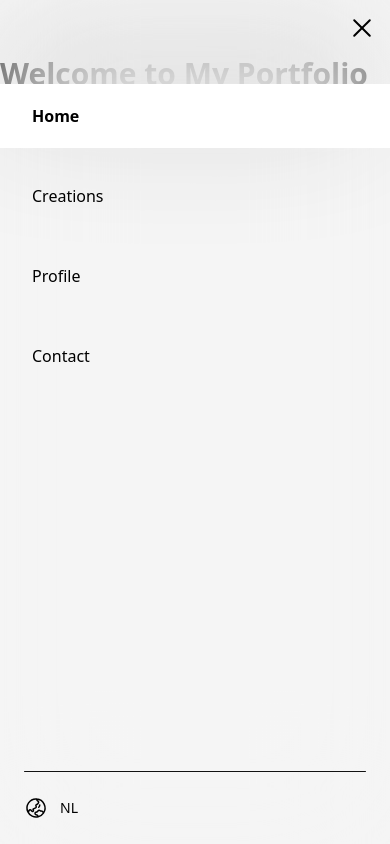
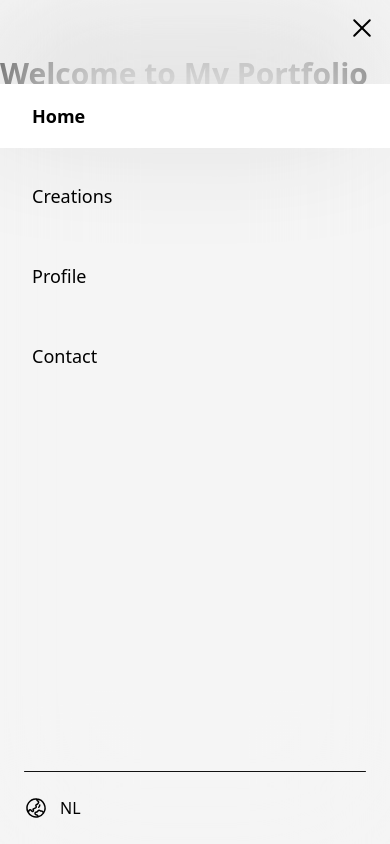
Before and after one commit to mvdgp/portfolio, a React (Vite) app: page /#home in a window 390 px wide. Both pictures are taken after a click on the button "Toggle menu". Built offline with nearby package versions, Linux system fonts and the light colour scheme.

Commit message:
Fix: navigation styling

```diff
--- a/src/components/NavigationBar.jsx
+++ b/src/components/NavigationBar.jsx
@@ -81,7 +81,7 @@ const NavigationBar = ({ activeSection }) => {
                                     href={`#${sectionId}`}
                                     className={`
                                         ${activeSection === sectionId ? 'font-bold bg-white-secondary' : ''}
-                                        h-full flex items-center p-8 md:p-0
+                                        h-full flex items-center p-8 md:p-0 text-lg md:text-base
                                         `}
                                     onClick={() => setIsMenuOpen(false)}
                                 >
--- a/src/components/UtilityBar.jsx
+++ b/src/components/UtilityBar.jsx
@@ -18,7 +18,7 @@ const UtilityBar = ({ setLanguage, currentLanguage }) => {
                     aria-label={utility.label}
                 >
                     {utility.svg}
-                    <span className="ml-2 text-sm">{nextLanguage}</span>
+                    <span className="ml-2 text-base">{nextLanguage}</span>
                 </button>
             ))}
         </div>
```
